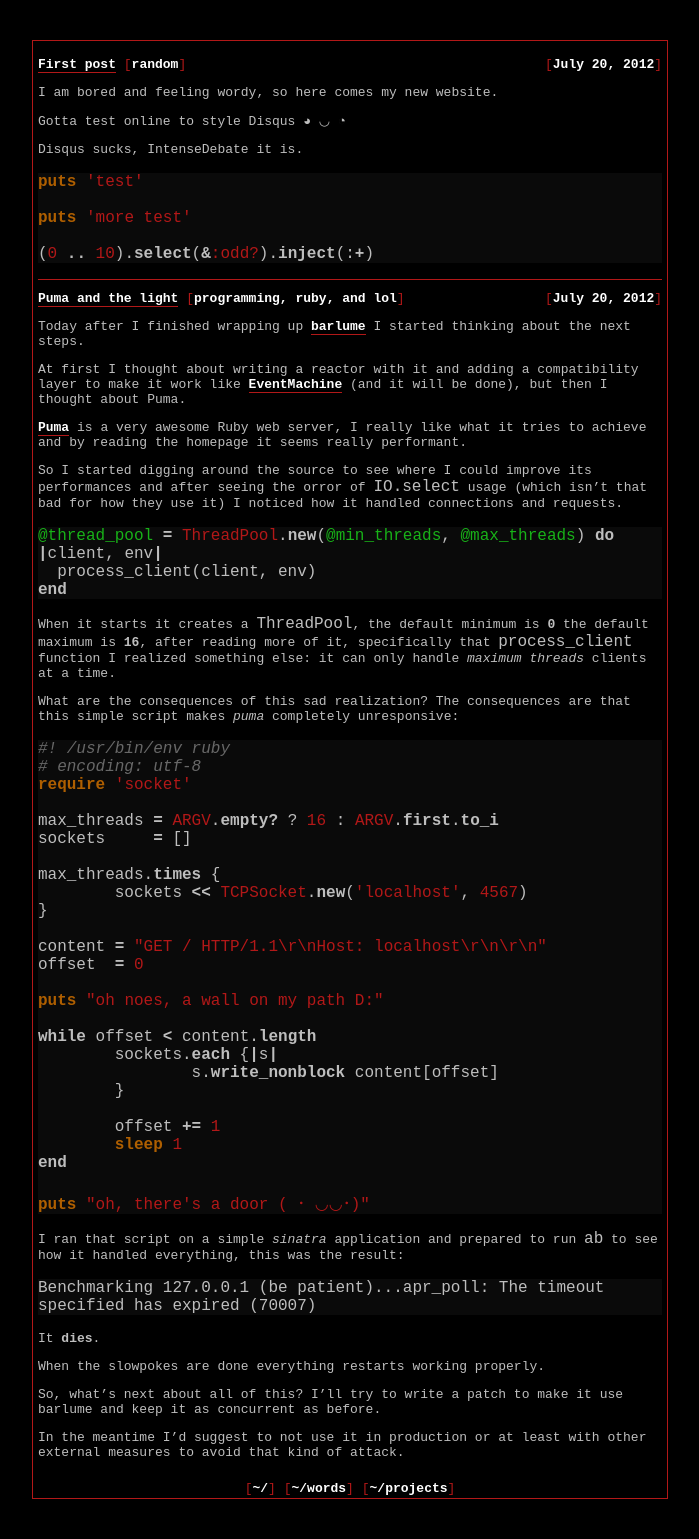
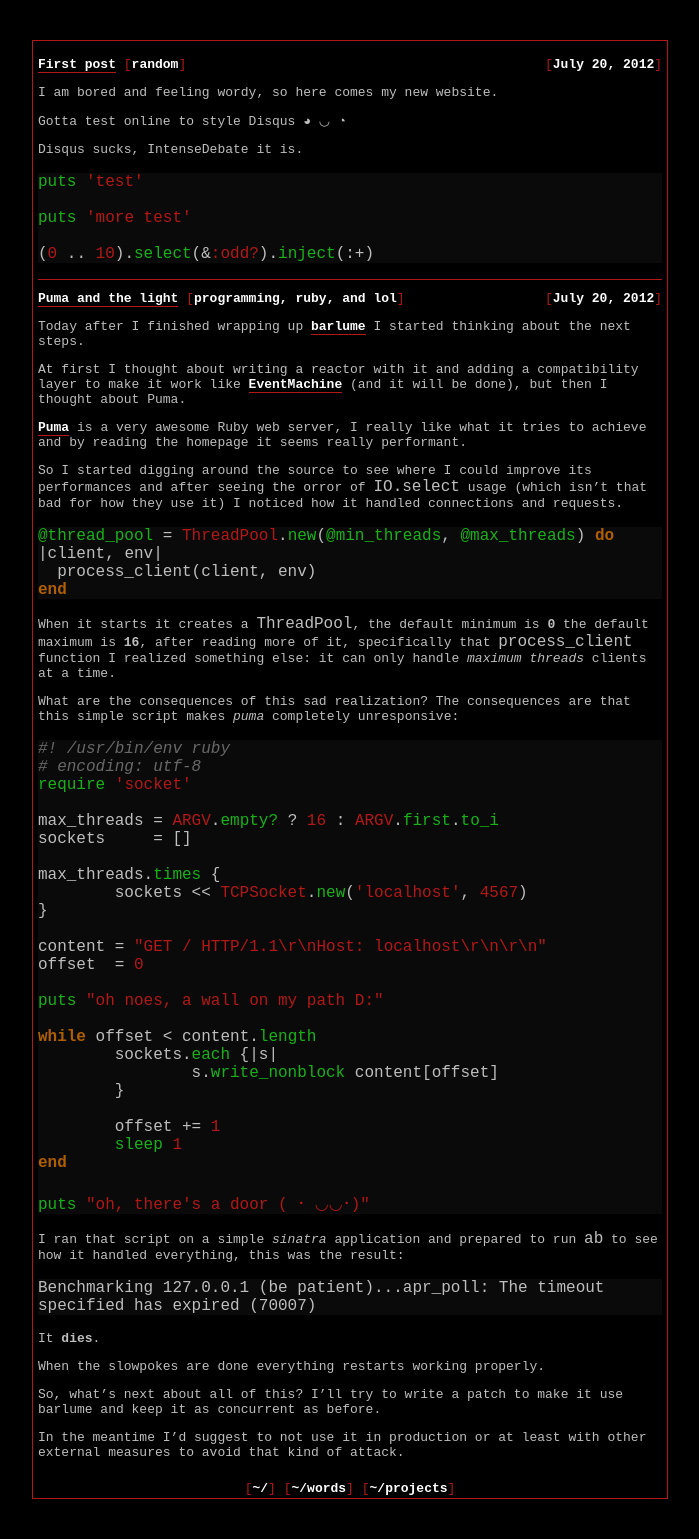
Before and after one commit to meh/meh.github.io, a Jekyll site: the page built from index.html, in a window 1280 px wide. Shown: the whole page, without its empty margins (290-989 px from the left). Built offline with Jekyll 4.4.1, drawn with Linux system fonts in a browser that asks for light colours.

Commit message:
style: more syntax highlighting

```diff
--- a/css/syntax.css
+++ b/css/syntax.css
@@ -1,8 +1,8 @@
 .highlight  { background: #0a0a0a; }
 .highlight .c { color: #686868; font-style: italic } /* Comment */
 .highlight .err { color: #a61717; background-color: #e3d2d2 } /* Error */
-.highlight .k { font-weight: bold } /* Keyword */
-.highlight .o { font-weight: bold } /* Operator */
+.highlight .k { color: #af5f00; font-weight: bold } /* Keyword */
+.highlight .o {  } /* Operator */
 .highlight .cm { color: #686868; font-style: italic } /* Comment.Multiline */
 .highlight .cp { color: #686868; font-weight: bold } /* Comment.Preproc */
 .highlight .c1 { color: #686868; font-style: italic } /* Comment.Single */
@@ -27,12 +27,12 @@
 .highlight .m { color: #009999 } /* Literal.Number */
 .highlight .s { color: #b21818 } /* Literal.String */
 .highlight .na { color: #008080 } /* Name.Attribute */
-.highlight .nb { color: #af5f00; font-weight: bold } /* Name.Builtin */
+.highlight .nb { color: #18b218; } /* Name.Builtin */
 .highlight .nc { color: #445588; font-weight: bold } /* Name.Class */
 .highlight .no { color: #b21818 } /* Name.Constant */
 .highlight .ni { color: #800080 } /* Name.Entity */
 .highlight .ne { color: #990000; font-weight: bold } /* Name.Exception */
-.highlight .nf { color: #bebebe; font-weight: bold } /* Name.Function */
+.highlight .nf { color: #18b218; } /* Name.Function */
 .highlight .nn { color: #555555 } /* Name.Namespace */
 .highlight .nt { color: #000080 } /* Name.Tag */
 .highlight .nv { color: #008080 } /* Name.Variable */
```
